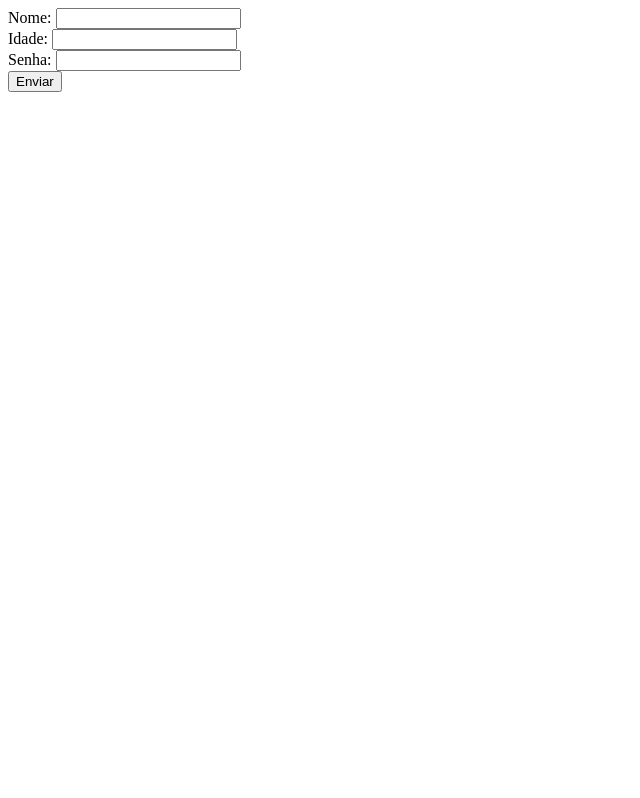
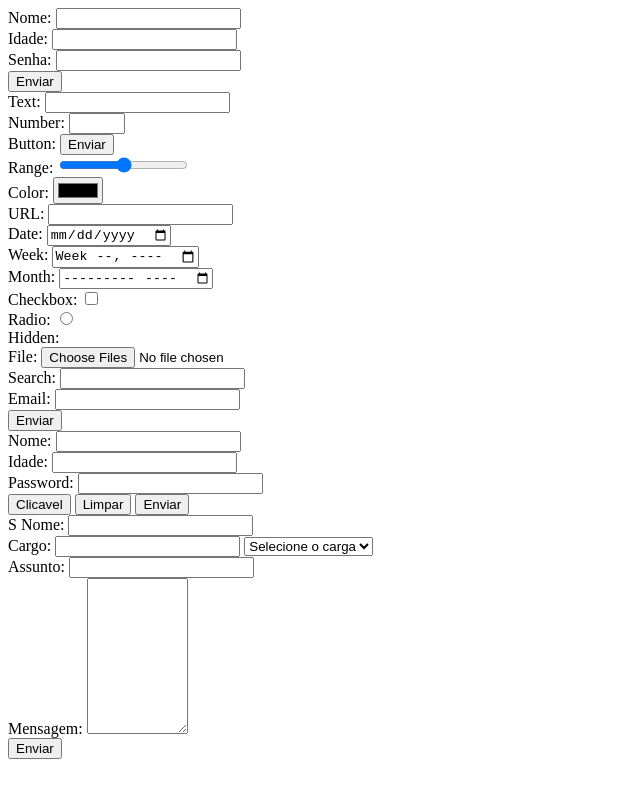
Before and after one commit to GBarros013/HTMLDio, a plain HTML site: page Estudos/FormulariosHTML/index.html in a window 1280 px wide. Shown: the whole page, without its empty margins (0-640 px from the left). Drawn offline with Linux system fonts and the light colour scheme.

Commit message:
Aprendendo sobre formularios

```diff
--- a/Estudos/FormulariosHTML/index.html
+++ b/Estudos/FormulariosHTML/index.html
@@ -12,5 +12,49 @@
         Senha: <input type="password" name="password"><br>
         <button type="submit">Enviar</button>
     </form>
+    <form action="#">
+        <label>Text: </label><input type="text"><br>
+        <label>Number: </label><input type="number" min="0" step="5" max="99"><br>
+        <label>Button: </label><input type="button" value="Enviar"><br>
+        <label>Range: </label><input type="range" min="0" max="100"><br>
+        <label>Color: </label><input type="color"><br>
+        <label>URL: </label><input type="url"><br>
+        <label>Date: </label><input type="date"><br>
+        <label>Week: </label><input type="week"><br>
+        <label>Month: </label><input type="month"><br>
+        <label>Checkbox: </label><input type="checkbox"><br>
+        <label>Radio: </label><input type="radio"><br>
+        <label>Hidden: </label><input type="hidden"><br>
+        <label>File: </label><input type="file" multiple><br>
+        <label>Search: </label><input type="search"><br>
+        <label>Email: </label><input type="email"><br>
+        <button type="button">Enviar</button><br>
+    </form>
+    <form action="#">
+        <label>Nome: </label><input type="text" name="name"><br>
+        <label>Idade: </label><input type="number" name="age"><br>
+        <label>Password: </label><input type="password" name="password"><br>
+
+        <button type="button" onclick="alert('Cliquei aqui')">Clicavel</button>
+        <button type="reset">Limpar</button>
+        <button type="submit">Enviar</button>
+
+    </form>
+    <form onsubmit="" method="get">S
+        <label>Nome: </label><input type="text" name="name"><br>
+        <label>Cargo: </label><input type="text" name="role">
+        <select name="role">
+            <option value="">Selecione o carga</option>
+            <option value="administrativo">Administrativo</option>
+            <option value="gerente">Gerente</option>
+            <option value="diretor">Diretor</option>
+            <option value="presidente">Presidente</option>
+        </select>
+        <br>
+        <label>Assunto: </label><input type="text" name="subject"><br>
+        <label>Mensagem: </label>
+        <textarea rows="10" cols="10" name="message"></textarea><br>
+        <button type="submit">Enviar</button>
+    </form>
 </body>
 </html>
```
Also changed, not shown: Estudos/FormulariosHTML/pizzaria.html (added, +28 -0 lines).
